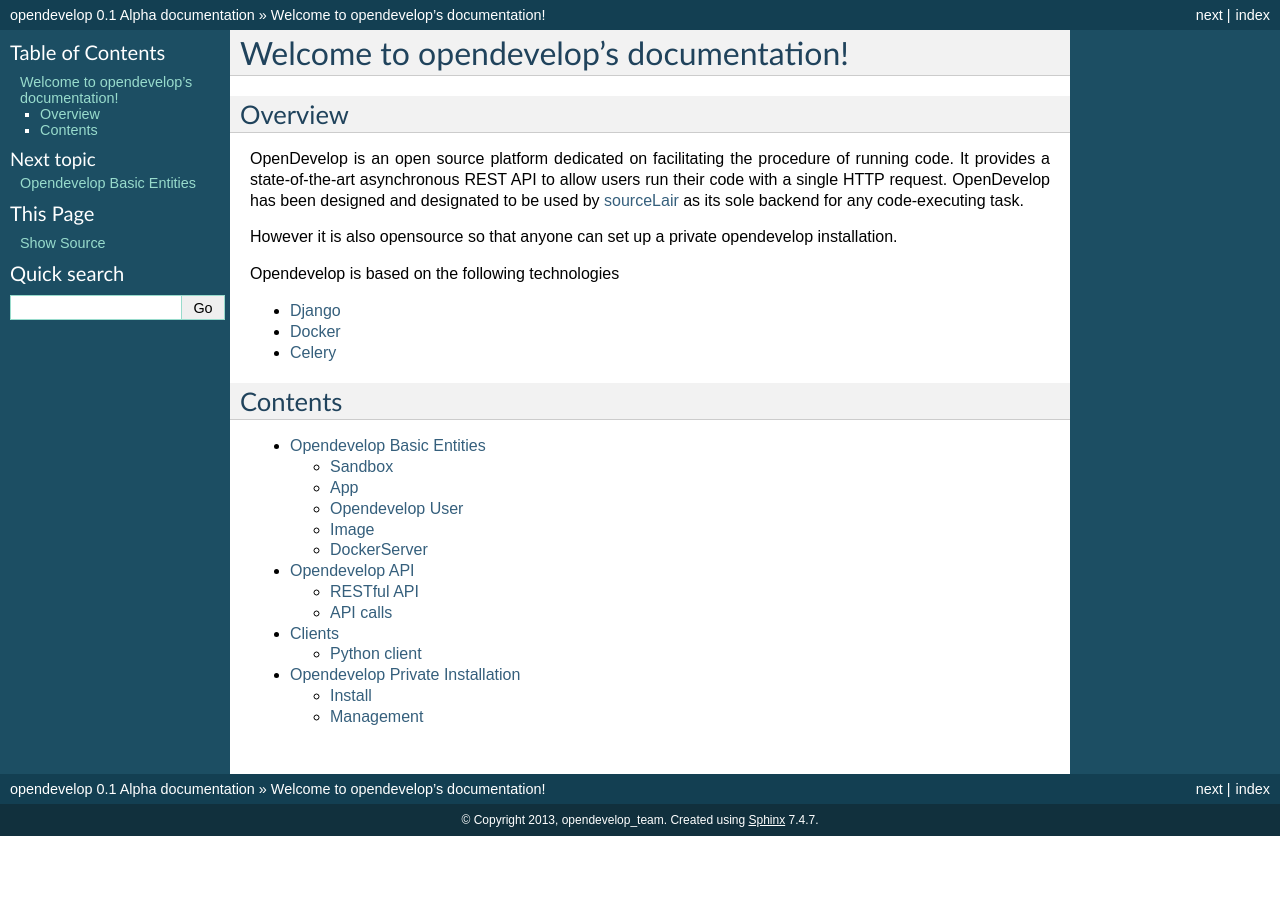
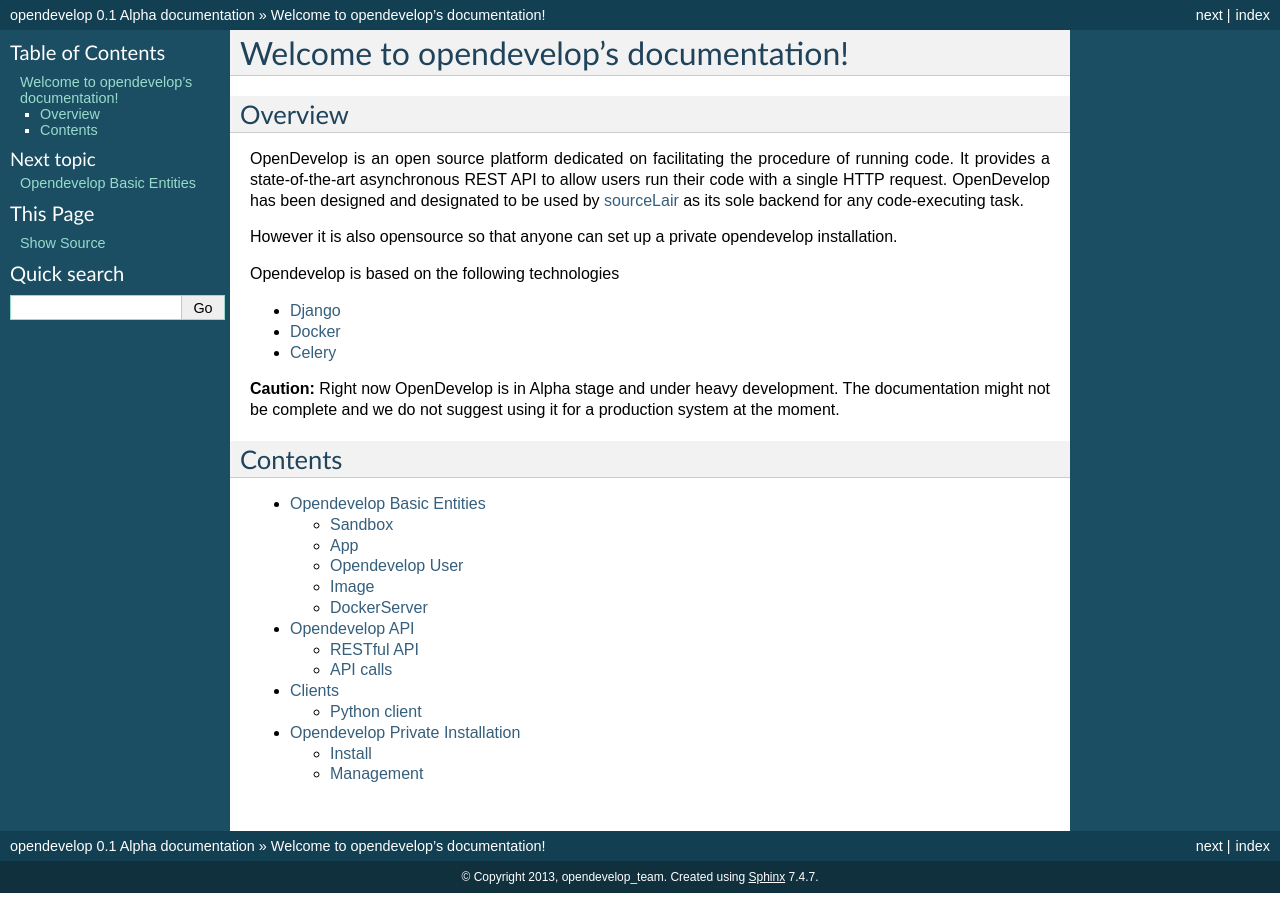
Before and after one commit to opendevelop/opendevelop, a Sphinx documentation site: the page built from docs/index.rst, in a window 1280 px wide. Built offline with Sphinx 7.4.7, drawn with Linux system fonts in a browser that asks for light colours.

Commit message:
Added Alpha caution

```diff
--- a/docs/index.rst
+++ b/docs/index.rst
@@ -25,6 +25,9 @@
 * `Docker <https://www.docker.io/>`_
 * `Celery <http://www.celeryproject.org/>`_
 
+**Caution:** Right now OpenDevelop is in Alpha stage and under heavy development. The documentation might not be complete and we
+do not suggest using it for a production system at the moment.
+
 Contents
 ========
 
```
